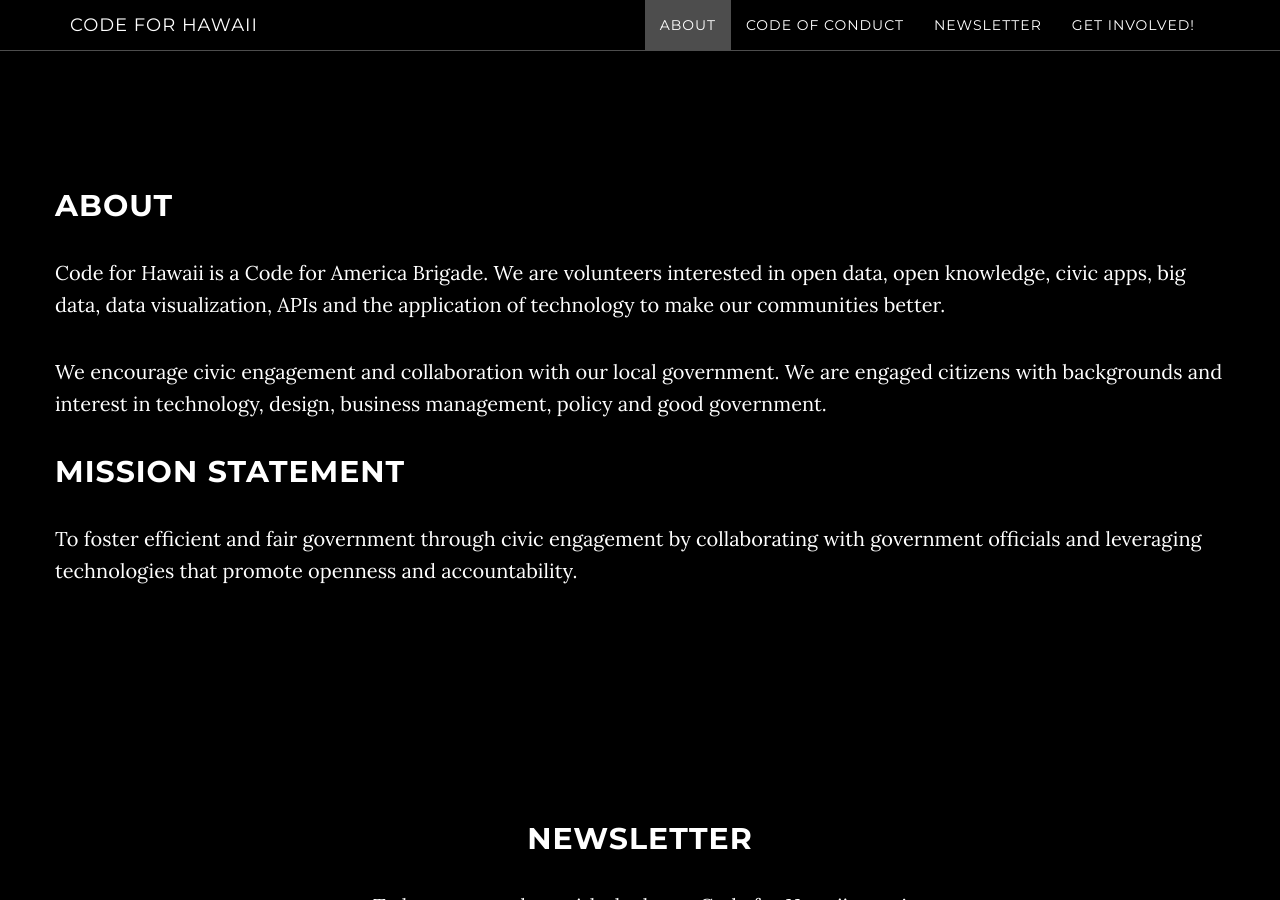
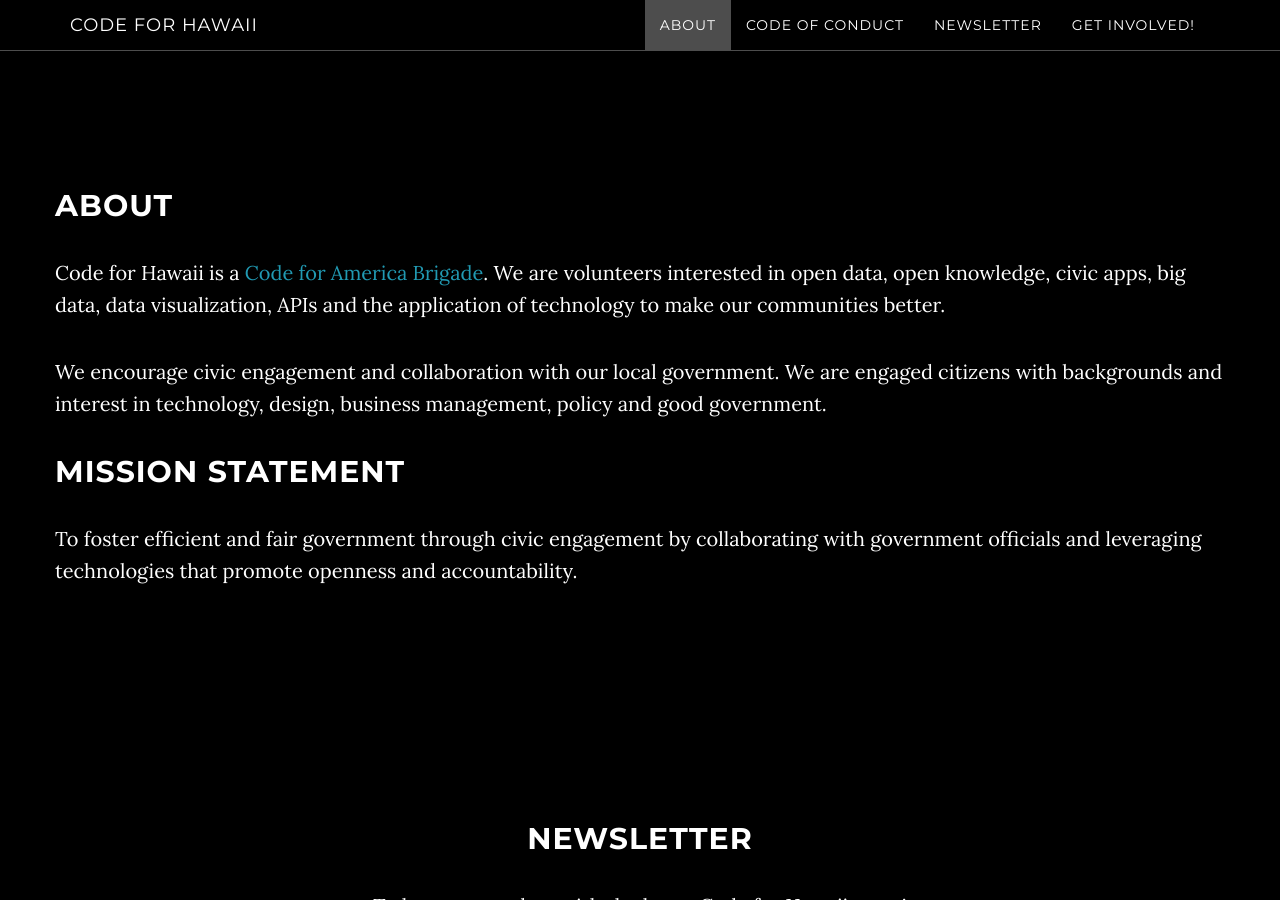
Before and after one commit to CodeWithAloha/codeforhawaii.github.io, a Jekyll site: the page built from index.html, in a window 1280 px wide and 900 px high, scrolled down 911 px. Built offline with Jekyll 4.4.1, drawn with Linux system fonts in a browser that asks for light colours; comment, search, counter and statistics services are not loaded; part of the change alters nothing that is shown.

```diff
--- a/_includes/about.html
+++ b/_includes/about.html
@@ -4,7 +4,7 @@
             <h2>About</h2>
             <div class="col-lg-14">
                 <p>
-                    Code for Hawaii is a Code for America Brigade. We are
+                    Code for Hawaii is a <a href="http://www.codeforamerica.org/brigade/" target="_blank">Code for America Brigade</a>. We are
                     volunteers interested in open data, open knowledge, civic apps,
                     big data, data visualization, APIs and the application of
                     technology to make our communities better.
```
